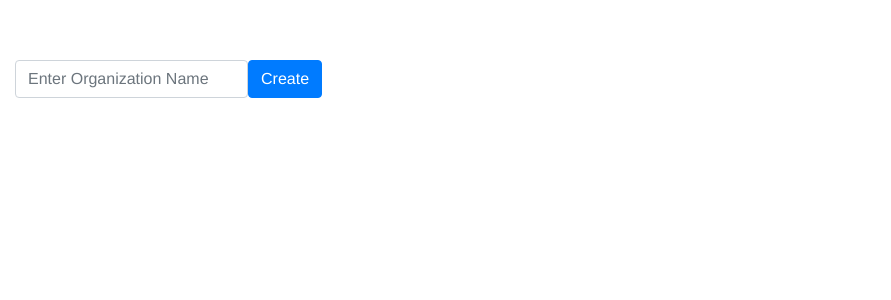
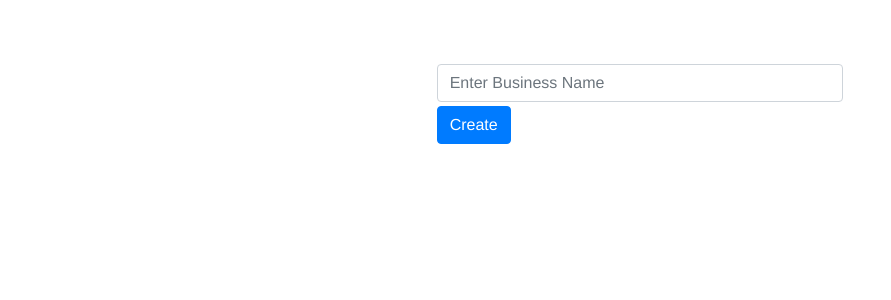
Before and after one commit to rkzico21/AccountingWebApp, a Vue app: page /#/Organization in a window 1280 px wide. Shown: the top 300 px of the page, without its empty margins (0-891 px from the left). Built offline with nearby package versions, Linux system fonts and the light colour scheme; what vue-uuid would draw is missing.

Commit message:
clean up organization UI

```diff
--- a/src/components/Organization.vue
+++ b/src/components/Organization.vue
@@ -4,16 +4,27 @@
     <!-- <h1>{{ response }}</h1> -->
 
           <div>
-    <b-form @submit.prevent="signup" inline>
+            <b-row>
+        <b-col></b-col>
+        <b-col>
+    <b-form @submit.prevent="signup">
+
+      <b-form-row class="my-1">
 
         <b-form-input id="nameInput"
                       type="text"
                       v-model="input.name"
                       required
-                      placeholder="Enter Organization Name">
+                      placeholder="Enter Business Name">
         </b-form-input>
-        <b-button type="submit" variant="primary">Create</b-button>
+         </b-form-row>
+         <b-form-row class="my-1">
+          <b-button type="submit" variant="primary">Create</b-button>
+         </b-form-row>
     </b-form>
+        </b-col>
+        <b-col></b-col>
+            </b-row>
   </div>
   </div>
 </template>
```
